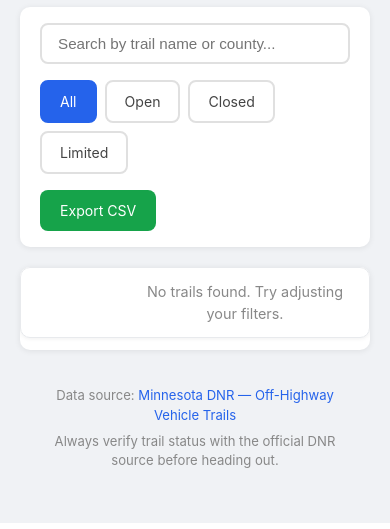
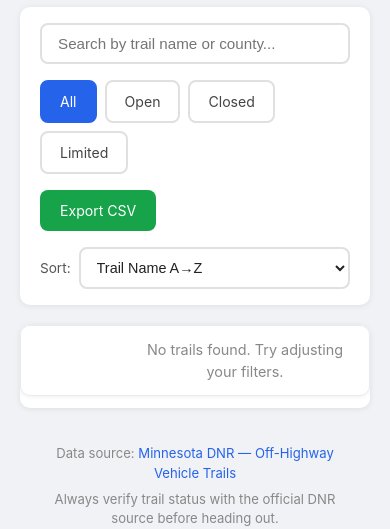
Before and after one commit to mgossman71/ohv-trail-dashboard, a Flask app: page /?status=all in a window 390 px wide. Shown: the part 568-1097 px from the top of the page. Run offline with Flask 3, Linux system fonts and the light colour scheme; data that the repository does not hold is empty.

Commit message:
Add mobile sort dropdown
Column header clicks are hidden in card view, so a Sort dropdown is
added to the controls bar and shown only on mobile (<=1024px). Supports
sorting by trail name, distance, status, trail miles, and updated date.

Co-Authored-By: Claude Sonnet 4.6 <noreply@anthropic.com>

```diff
--- a/templates/index.html
+++ b/templates/index.html
@@ -138,6 +138,20 @@
 
             /* Sort headers not usable on mobile — hide sort hint */
             .sort-arrow { display: none; }
+
+            /* Show the mobile sort control */
+            .mobile-sort { display: flex; align-items: center; gap: 8px; width: 100%; }
+            .mobile-sort select {
+                flex: 1;
+                padding: 10px 12px;
+                border: 2px solid #e0e0e0;
+                border-radius: 8px;
+                font-size: 0.9rem;
+                background: white;
+                color: #222;
+            }
+            .mobile-sort select:focus { outline: none; border-color: #2563eb; }
+            .mobile-sort label { font-size: 0.85rem; color: #555; white-space: nowrap; }
         }
     </style>
 </head>
@@ -182,6 +196,20 @@
             <a href="?status=limited" class="filter-btn limited-btn {% if status_filter == 'limited' %}active{% endif %}">Limited</a>
         </div>
         <a href="/api/export?status={{ status_filter or 'all' }}" class="export-btn">Export CSV</a>
+        <!-- Sort control — only visible in mobile card view -->
+        <div class="mobile-sort" style="display:none;" id="mobile-sort-control">
+            <label for="mobile-sort-select">Sort:</label>
+            <select id="mobile-sort-select" onchange="mobileSortChanged()">
+                <option value="0-asc">Trail Name A→Z</option>
+                <option value="0-desc">Trail Name Z→A</option>
+                <option value="3-asc">Distance ↑</option>
+                <option value="3-desc">Distance ↓</option>
+                <option value="4-asc">Status A→Z</option>
+                <option value="2-desc">Trail Miles ↓</option>
+                <option value="2-asc">Trail Miles ↑</option>
+                <option value="5-desc">Recently Updated</option>
+            </select>
+        </div>
     </div>
 
     <!-- Table -->
@@ -336,11 +364,15 @@
 
     // ── Sort ──────────────────────────────────────────────────────────────────
     let sortCol = -1, sortAsc = true;
-    function sortTable(col) {
+    function sortTable(col, asc) {
         const tbody = document.querySelector('#trails-table tbody');
         const rows = Array.from(tbody.querySelectorAll('tr'));
         if (rows.length === 1 && rows[0].querySelector('.no-results')) return;
-        sortAsc = (col === sortCol) ? !sortAsc : true;
+        if (asc === undefined) {
+            sortAsc = (col === sortCol) ? !sortAsc : true;
+        } else {
+            sortAsc = asc;
+        }
         sortCol = col;
         rows.sort((a, b) => {
             const ta = (a.querySelectorAll('td')[col]?.textContent ?? '').trim().toLowerCase().replace(/[~,mi\s]/g, '');
@@ -352,10 +384,26 @@
             return 0;
         });
         rows.forEach(r => tbody.appendChild(r));
-        document.querySelectorAll('.sort-arrow').forEach((el, i) => { el.textContent = '↕'; el.classList.remove('active'); });
+        document.querySelectorAll('.sort-arrow').forEach(el => { el.textContent = '↕'; el.classList.remove('active'); });
         const arrow = document.getElementById(`arrow-${col}`);
         if (arrow) { arrow.textContent = sortAsc ? '↑' : '↓'; arrow.classList.add('active'); }
     }
+
+    // ── Mobile sort dropdown ──────────────────────────────────────────────────
+    function mobileSortChanged() {
+        const val = document.getElementById('mobile-sort-select').value;
+        const [col, dir] = val.split('-');
+        sortTable(parseInt(col), dir === 'asc');
+    }
+
+    // Show/hide the mobile sort control based on viewport width
+    const mobileSortControl = document.getElementById('mobile-sort-control');
+    const mobileBreakpoint = window.matchMedia('(max-width: 1024px)');
+    function applyMobileSortVisibility(mq) {
+        mobileSortControl.style.display = mq.matches ? 'flex' : 'none';
+    }
+    mobileBreakpoint.addEventListener('change', applyMobileSortVisibility);
+    applyMobileSortVisibility(mobileBreakpoint);
 
     // ── Search ────────────────────────────────────────────────────────────────
     function handleSearch() {
```
